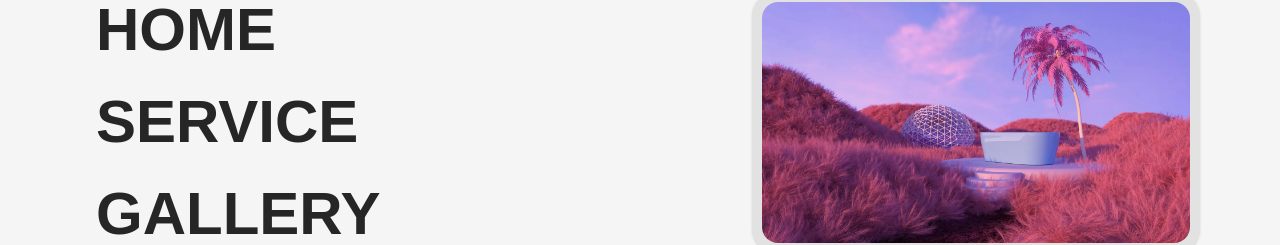
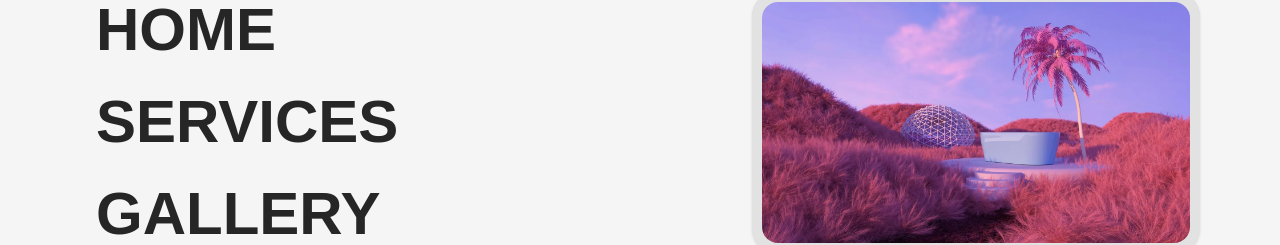
Before and after one commit to FaizwebWorks/cool-kids-studio, a React (Vite) app: page / in a window 1280 px wide. Both pictures are taken after a click on the button 56 px from the left and 36 px from the top of the page. Shown: the part 136-381 px from the top of the page. Built offline with nearby package versions, Linux system fonts and the light colour scheme; a web font is replaced by a local one.

Commit message:
Add scroll anchor IDs to sections and update Navbar links for improved navigation

```diff
--- a/src/App.jsx
+++ b/src/App.jsx
@@ -58,6 +58,9 @@ const App = () => {
 
   return (
     <main className="bg-bg relative min-h-screen">
+      {/* Scroll Anchor for Home */}
+      <div id="home" className="absolute top-0 left-0 w-px h-px opacity-0" />
+
       <Navbar />
 
       <div className="hidden md:block fixed top-0 left-0 w-full h-screen z-0">
@@ -65,10 +68,12 @@ const App = () => {
       </div>
 
       <div className="md:hidden relative z-10">
+        <div id="home" className="absolute top-0 left-0 w-px h-px opacity-0" />
         <MobileHero />
       </div>
 
       <div className="hidden md:block relative z-10 pointer-events-none">
+
         <ScrollGallery />
       </div>
 
--- a/src/components/Gallery.jsx
+++ b/src/components/Gallery.jsx
@@ -73,7 +73,7 @@ const Gallery = () => {
   }, [filteredProjects, showAll]);
 
   return (
-    <section className="py-15 md:py-10 px-6 md:px-12 lg:px-24 bg-bg min-h-screen">
+    <section id="gallery" className="py-15 md:py-10 px-6 md:px-12 lg:px-24 bg-bg min-h-screen">
       <div className="max-w-7xl mx-auto">
 
         {/* SECTION HEADER */}
--- a/src/components/Hero.jsx
+++ b/src/components/Hero.jsx
@@ -81,7 +81,7 @@ export default function Hero() {
   }, []);
 
   return (
-    <section className="h-full w-full flex flex-col items-center justify-center text-center px-4 md:px-6 relative overflow-hidden pointer-events-none bg-bg">
+    <section id="home" className="h-full w-full flex flex-col items-center justify-center text-center px-4 md:px-6 relative overflow-hidden pointer-events-none bg-bg">
 
       <div className="space-y-1 md:space-y-4 max-w-[95vw] pointer-events-auto">
         {renderedContent}
--- a/src/components/HorizontalServices.jsx
+++ b/src/components/HorizontalServices.jsx
@@ -84,7 +84,7 @@ export default function HorizontalServices() {
   return (
     <>
       {/* 🔥 SECTION TITLE */}
-      <div ref={titleRef} className="md:py-16 hidden md:block text-center bg-bg">
+      <div ref={titleRef} id="services" className="md:py-16 hidden md:block text-center bg-bg">
         <h2 className="text-6xl font-heading text-primary/95">
           Our Services
         </h2>
@@ -210,7 +210,7 @@ function MobileCarousel({ services }) {
 
 
   return (
-    <div className="md:hidden bg-bg pb-16">
+    <div id="services" className="md:hidden bg-bg pb-16">
 
       <div className="px-6 pt-10 pb-3">
         <h2 className="text-4xl font-heading text-primary/95">
--- a/src/components/HowItWorks.jsx
+++ b/src/components/HowItWorks.jsx
@@ -128,7 +128,7 @@ export default function HowItWorks() {
   }, [steps]);
 
   return (
-    <section className="py-16 bg-bg overflow-hidden relative">
+    <section id="how-it-works" className="py-16 bg-bg overflow-hidden relative">
       <div className="container mx-auto px-6 max-w-5xl">
         <header className="mb-16 md:mb-28 text-center md:text-left">
           <h2 className="text-5xl md:text-7xl font-heading text-primary/95 leading-tight tracking-tighter uppercase">
--- a/src/components/MobileHero.jsx
+++ b/src/components/MobileHero.jsx
@@ -4,7 +4,7 @@ import Button from "./Button";
 
 export default function MobileHero() {
   return (
-    <section className="relative w-full flex flex-col items-center justify-center text-center px-6 pt-32 pb-20 overflow-hidden bg-bg">
+    <section id="home" className="relative w-full flex flex-col items-center justify-center text-center px-6 pt-32 pb-20 overflow-hidden bg-bg">
       <div className="w-full max-w-full overflow-hidden">
         <motion.h1
           initial={{ y: 40, opacity: 0 }}
--- a/src/components/Navbar.jsx
+++ b/src/components/Navbar.jsx
@@ -33,7 +33,12 @@ const Navbar = () => {
   }, []);
 
   const navLinks = [
-    "HOME", "SERVICE", "GALLERY", "PRICING", "HOW IT WORKS", "CONTACT"
+    {text: "HOME", href: "#home"},
+    {text: "SERVICES", href: "#services"},
+    {text: "GALLERY", href: "#gallery"},
+    {text: "PRICING", href: "#pricing"},
+    {text: "HOW IT WORKS", href: "#how-it-works"},
+    {text: "CONTACT", href: "#contact"}
   ];
 
   const menuVariants = {
@@ -77,9 +82,13 @@ const Navbar = () => {
 
         {/* CENTER: LOGO */}
         <div className="absolute left-1/2 -translate-x-1/2 z-[110]">
-          <span className="text-xl md:text-3xl font-semibold tracking-tight text-primary/95">
+          <a
+            href="#home"
+            onClick={() => setIsMenuOpen(false)}
+            className="text-xl md:text-3xl font-semibold tracking-tight text-primary/95 hover:opacity-70 transition-opacity"
+          >
             The Cool Kids.
-          </span>
+          </a>
         </div>
 
         {/* RIGHT: LOCATION & TIME */}
@@ -103,16 +112,17 @@ const Navbar = () => {
             <div className="w-full md:w-1/2 flex flex-col gap-1 md:gap-4 order-1 mt-4 md:mt-0">
               {navLinks.map((link) => (
                 <div
-                  key={link}
+                  key={link.text}
                   className="overflow-hidden group relative"
                 >
                   <a
-                    href="#"
+                    href={link.href}
+                    onClick={() => setIsMenuOpen(false)}
                     className="relative text-5xl sm:text-5xl md:text-6xl font-semibold font-heading text-primary/95 inline-block px-2 md:px-4 py-1 md:py-2 z-10 transition-colors duration-300"
                   >
                     {/* HOVER BACKGROUND */}
                     <span className="absolute inset-0 bg-accent -z-10 translate-x-[-101%] group-hover:translate-x-0 transition-transform duration-500 ease-[0.76,0,0.24,1] will-change-transform"></span>
-                    {link}
+                    {link.text}
                   </a>
                 </div>
               ))}
--- a/src/components/Pricing.jsx
+++ b/src/components/Pricing.jsx
@@ -64,7 +64,7 @@ const packages = [
 
 const Pricing = () => {
   return (
-    <section className="py-16 md:py-32 px-6 md:px-12 lg:px-24 bg-bg relative overflow-hidden">
+    <section id="pricing" className="py-16 md:py-32 px-6 md:px-12 lg:px-24 bg-bg relative overflow-hidden">
       {/* Decorative Background Element */}
       <div className="absolute top-0 right-0 w-1/3 h-1/3 bg-accent/5 blur-[120px] rounded-full -translate-y-1/2 translate-x-1/2 pointer-events-none" />
 
```
